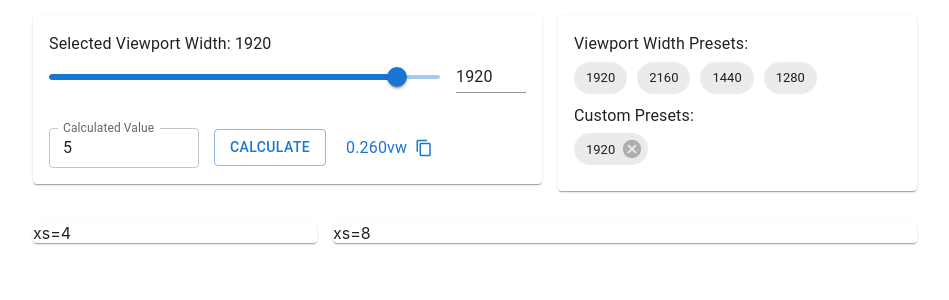
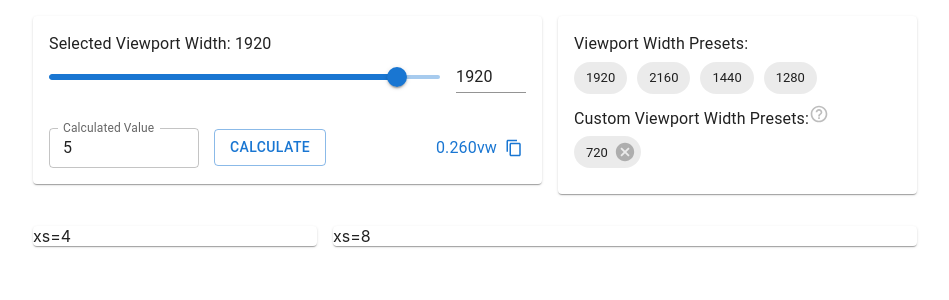
Before and after one commit to MuscularSloth/react-tool-pxtovwconverter, a React (Create React App) app: page / in a window 1280 px wide. Both pictures are taken after typing "5" into the empty fields and a click on the button "CALCULATE". Shown: the top 300 px of the page, without its empty margins (173-1122 px from the left). Built offline with nearby package versions, Linux system fonts and the light colour scheme.

Commit message:
Added custom viewport width

```diff
--- a/src/App.js
+++ b/src/App.js
@@ -5,59 +5,92 @@ import { Box } from '@mui/system';
 import InputSlider from './components/InputSlider/InputSlider';
 import { useState } from 'react';
 import ResultCopyButton from './components/ResultCopyButton/ResultCopyButton';
+import HelpOutlineIcon from '@mui/icons-material/HelpOutline';
 
 
 function App() {
 
   const [selectedWidth, setSelectedWidth] = useState(1920)
-  const [presetedWidth, setPresetedWidth] = useState([
-    {key: 1920, label: 1920},
-    {key: 2160, label: 2160},
-    {key: 1440, label: 1440},
-    {key: 1280, label: 1280}
-  ])
-  const [customPresetedWidth, setCustomPresetedWidth] = useState([
-    {key: 1920, label: 1920},
-  ])
-  const [calculatedValue, setCalculatedValue] = useState()
+  const [presetedWidth, setPresetedWidth] = useState([ 1920, 2160, 1440, 1280 ])
+  const [customPresetedWidth, setCustomPresetedWidth] = useState([ 720 ])
+  const [calculatedValue, setCalculatedValue] = useState('')
+  const [isCalculatedValueError, setIsCalculatedValueError] = useState(false)
   const [currentResult, setCurrentResult] = useState()
 
   const handlePresetClick = (e) =>{
-    console.log('handlePresetClick >>> ', e.target.innerText);
     const selectedWidth = +e.target.innerText;
     if (selectedWidth > 1 && selectedWidth <= 2160){
       setSelectedWidth(selectedWidth)
     }
   }
 
-  const handlePresetDelete = (e) => {
-    console.log('handlePresetDelete >>> ', e);
+  const handlePresetDelete = (customWidthToDelete) => {
+    setCustomPresetedWidth((customPresetedWidth) => customPresetedWidth.filter((width) => width !== customWidthToDelete))
   }
 
   const handleChangeCalculatedValue = (e) =>{
     const valueForCheck = e.target.value;
-    if (+valueForCheck && valueForCheck > 0 && valueForCheck <= 2160){
+
+    if (+valueForCheck && valueForCheck >= 0 && valueForCheck <= 2160){
       setCalculatedValue(e.target.value)
     } else if(valueForCheck < 0){
-      setCalculatedValue(1)
+      setCalculatedValue(0)
     } else if( valueForCheck > 2160){
       setCalculatedValue(2160)
     }
+
+    /**
+     * Turn off Error State in any case
+     */
+    if(isCalculatedValueError){
+      setIsCalculatedValueError(false)
+    }
+  }
+
+  const handleCalculatedValueKeyPress = (e) =>{
+
+    /**
+     * If Enter has been pressed launch Calculation function
+     */
+    if(e.key === 'Enter'){
+      handleCalculateClick();
+    }
+
+    /**
+     * Listen for Backspace and clear input if it has only one char
+     */
+    if(e.keyCode === 8){
+      if(calculatedValue.length === 1){
+        setCalculatedValue('')
+      }
+    }
+
   }
 
   const handleCalculateClick = () => {
     if(calculatedValue <= 0 || !calculatedValue){
-      console.log('fail');
+      setCurrentResult();
+      setIsCalculatedValueError(true) // Turn on Error state
       return;
     }
 
+    /**
+     * Adding selected width to custom viewport array if it's new one
+     */
+    if( !presetedWidth.includes(selectedWidth) && !customPresetedWidth.includes(selectedWidth)){
+      setCustomPresetedWidth([...customPresetedWidth, selectedWidth])
+    }
+
+    /**
+     * Calculating VW and set up result
+     */
     let result = (calculatedValue / selectedWidth) * 100
-
     setCurrentResult(result.toFixed(3));
   }
 
 
 
+  console.log('customPresetedWidth >>> ', customPresetedWidth);
   return (
     <Grid
       container
@@ -81,14 +114,13 @@ function App() {
               InputLabelProps={{
                 shrink: true,
               }}
+              onKeyDown={handleCalculatedValueKeyPress}
               value={calculatedValue}
               onChange={handleChangeCalculatedValue}
+              error={isCalculatedValueError === true}
             />
             <Button variant="outlined" style={{marginRight: 15 }} onClick={handleCalculateClick}>Calculate</Button>
-            {currentResult &&
-            <>
-              <ResultCopyButton value={currentResult} />
-            </>}
+            { currentResult && <Box ml={'auto'}><ResultCopyButton value={currentResult} /></Box> }
           </Box>
         </Paper>
       </Grid>
@@ -100,19 +132,22 @@ function App() {
             </Typography>
             <Box>
               {presetedWidth.length > 0 && presetedWidth.map(width => (
-                <Chip style={{marginRight: 10, marginBottom: 10 }} key={width.key} label={width.label} onClick={handlePresetClick}/>
+                <Chip style={{marginRight: 10, marginBottom: 10 }} key={width} label={width} onClick={handlePresetClick}/>
               ))}
             </Box>
-
+            <Typography gutterBottom>
+                Custom Viewport Width Presets:
+                <Tooltip style={{cursor: 'pointer' }} title="The new value of viewport width will be added automatically on a new calculation if it has not been used previously.">
+                  <HelpOutlineIcon fontSize='small' color="disabled" />
+                </Tooltip>
+            </Typography>
             {customPresetedWidth.length > 0
               ?
               <>
-                <Typography gutterBottom>
-                    Custom Presets:
-                </Typography>
+
                 <Box>
                   {customPresetedWidth.map(width => (
-                    <Chip style={{marginRight: 10, marginBottom: 10 }} key={width.key} label={width.label} onClick={handlePresetClick} onDelete={handlePresetDelete}/>
+                    <Chip style={{marginRight: 10, marginBottom: 10 }} key={width} label={width} onClick={handlePresetClick} onDelete={() => handlePresetDelete(width)}/>
                   ))}
                 </Box>
               </>
```
